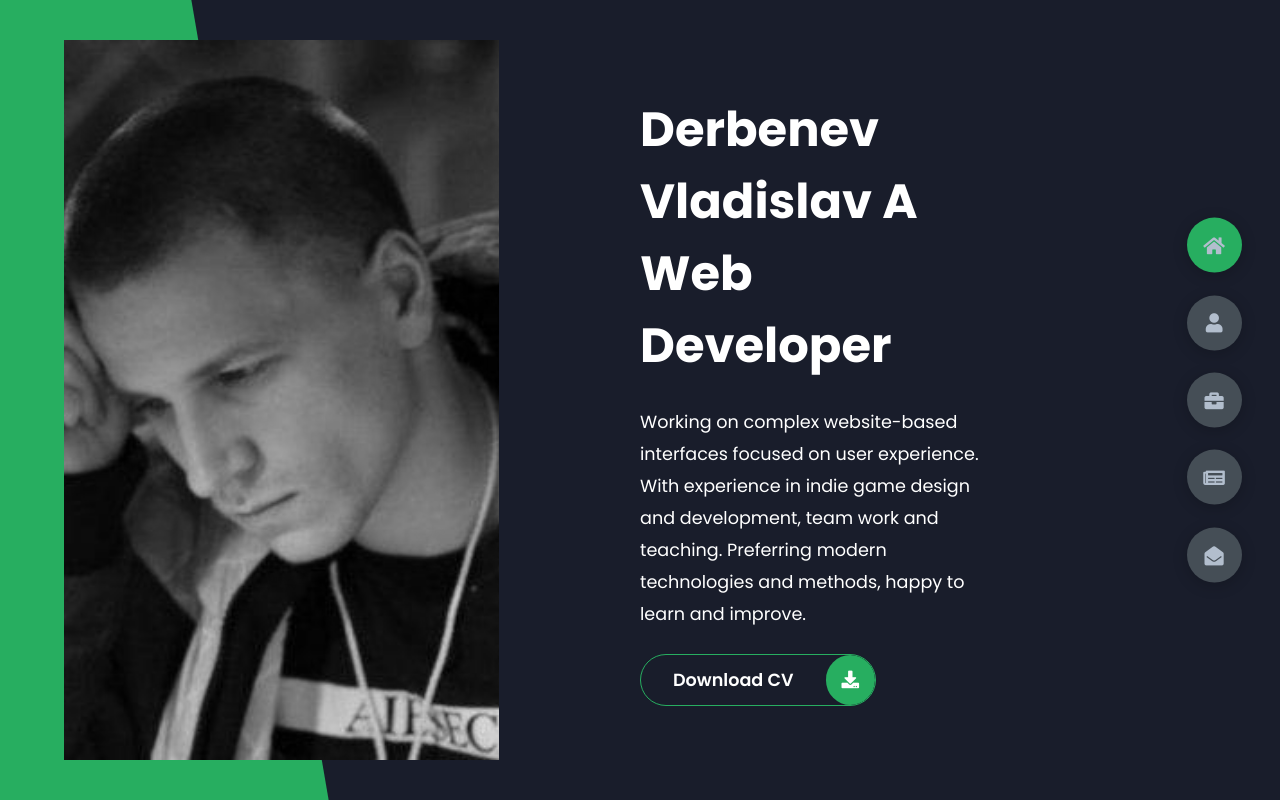
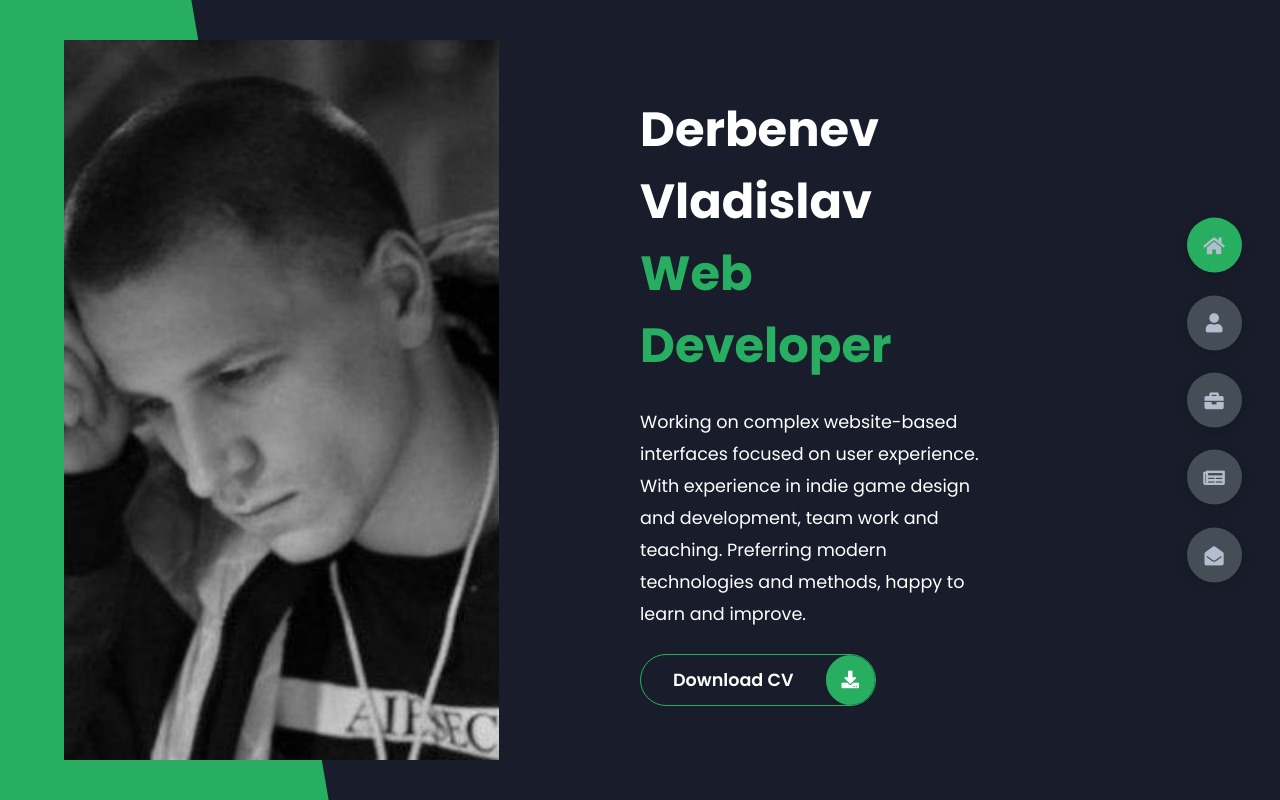
Before and after one commit to Paragonid/Portfolio_Website_2022, a website: page src/index.html in a window 1280 px wide. Drawn offline with Linux system fonts and the light colour scheme.

Commit message:
Add text styling

```diff
--- a/src/index.html
+++ b/src/index.html
@@ -24,8 +24,8 @@
             </div>
             <div class="right-header">
                 <h1 class="name">
-                    Derbenev Vladislav
-                    A Web Developer
+                    Derbenev Vladislav<br>
+                    <span>Web Developer</span>
                 </h1>
                 <p>
                     Working on complex website-based interfaces focused on user experience.
```
